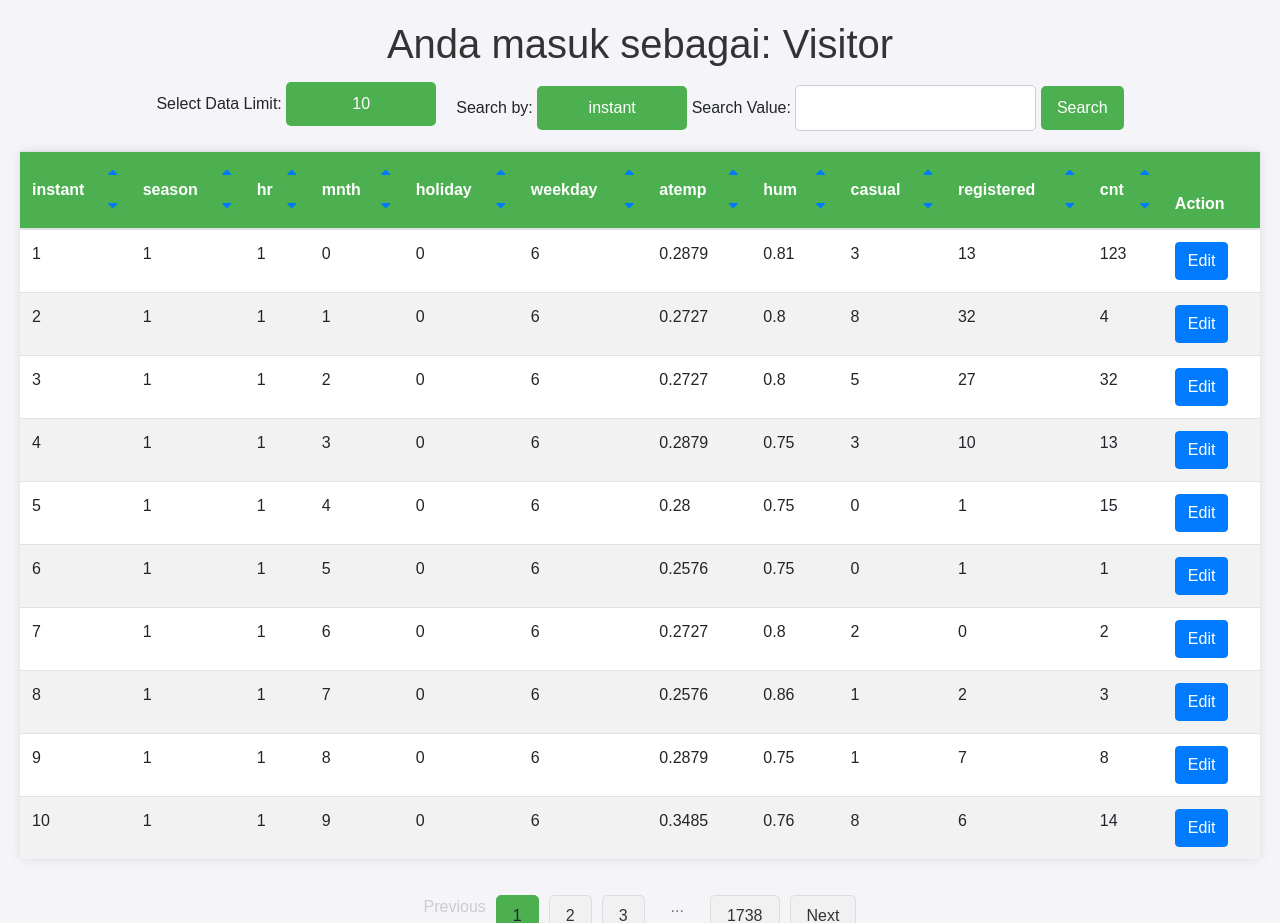
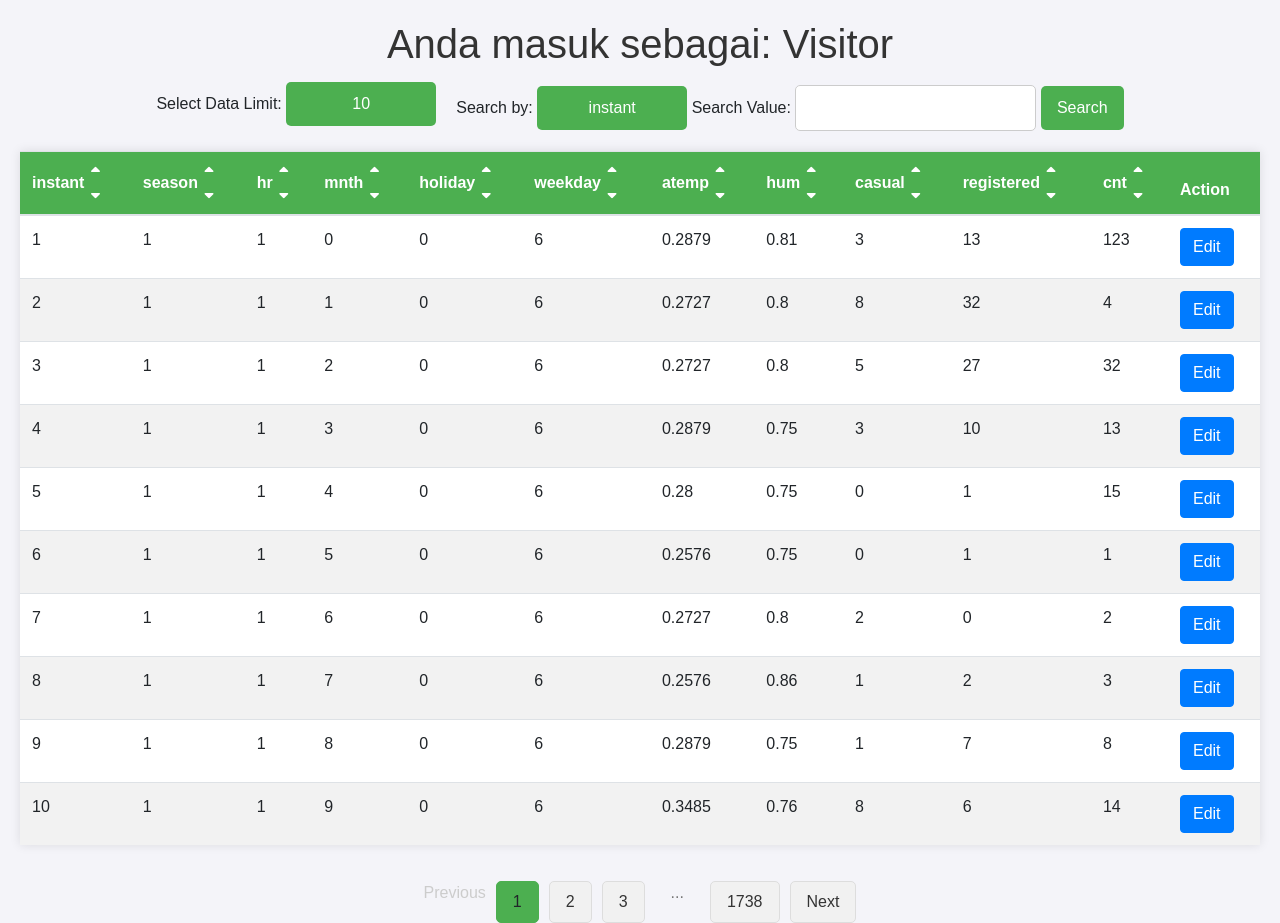
Before and after one commit to Aditya1614/dashboard_telkom, a PHP site: page /index.php?sort=instant&order=asc&page=1 in a window 1280 px wide. Shown: the top 923 px of the page. Run offline with PHP 8.4, Linux system fonts and the light colour scheme; data comes from the database, SQL or seed files in the repository.

Commit message:
improve sort UI

```diff
--- a/index.php
+++ b/index.php
@@ -573,16 +573,25 @@ $conn->close();
     .column-header {
         display: flex;
         align-items: center;
-        justify-content: space-between;
+        justify-content: flex-start;
+        padding: 0;
+        gap: 5px;
     }
+
     .sort-buttons {
         display: flex;
         flex-direction: column;
-        /* margin-left: px; */
+        margin: left 0;
     }
+
     .sort-buttons .btn {
         padding: 0;
         margin: 0;
+        line-height: 1;
+    }
+
+    .sort-buttons .btn a {
+        color: white;
     }
     </style>
 </head>
--- a/selected_columns.json
+++ b/selected_columns.json
@@ -1 +1 @@
-[{"table_name":"days","column_names":"instant,holiday,weekday,atemp,hum,casual,registered,cnt,id2","selected_ID":"instant","updated_at":"2024-09-30 17:40:33"},{"table_name":"hours","column_names":"instant,season,hr,mnth,holiday,weekday,atemp,hum,casual,registered,cnt","selected_ID":"instant","updated_at":"2024-09-30 17:53:06"}]
+[{"table_name":"days","column_names":"instant,holiday,weekday,atemp,hum,casual,registered,cnt,id2","selected_ID":"instant","updated_at":"2024-09-30 17:40:33"},{"table_name":"hours","column_names":"instant,season,hr,mnth,holiday,weekday,atemp,hum,casual,registered,cnt","selected_ID":"instant","updated_at":"2024-10-01 10:24:53"}]
```
